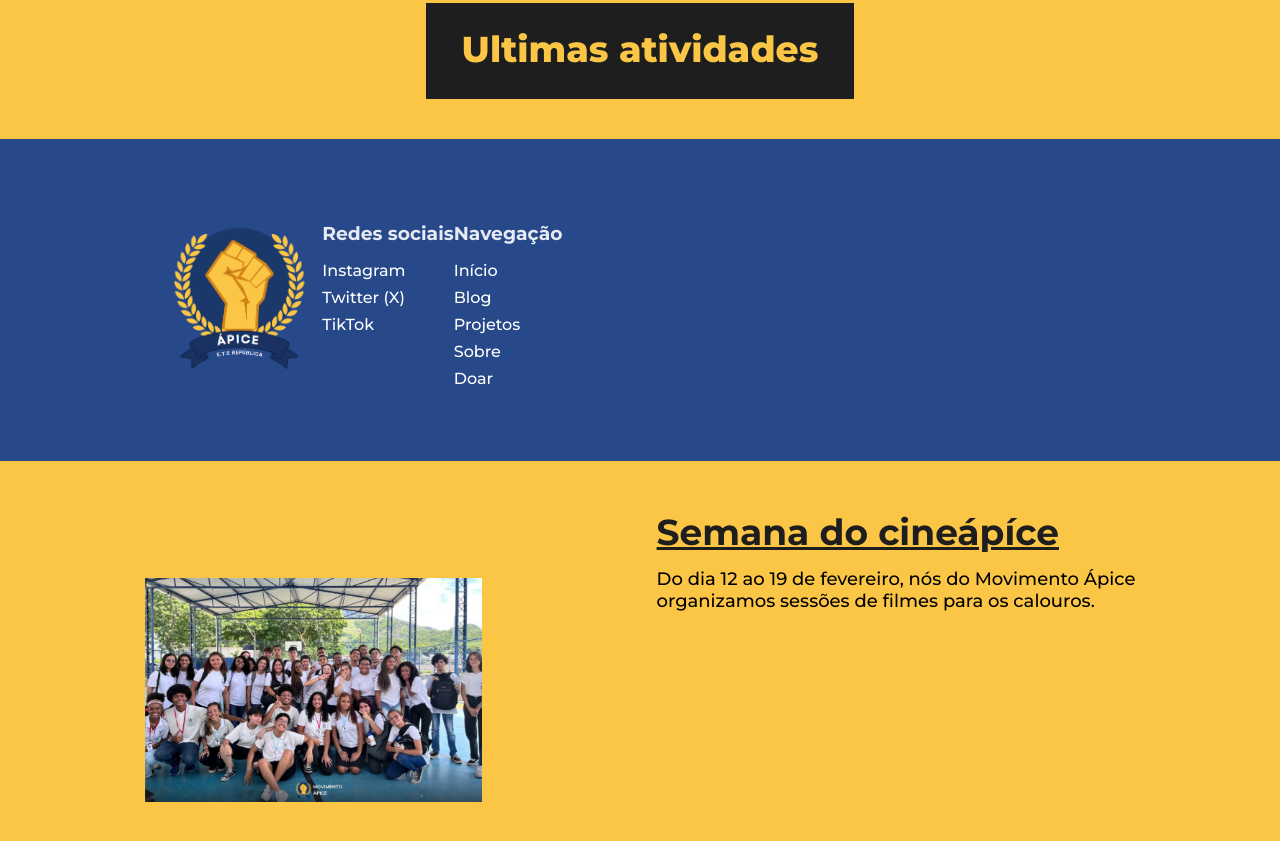
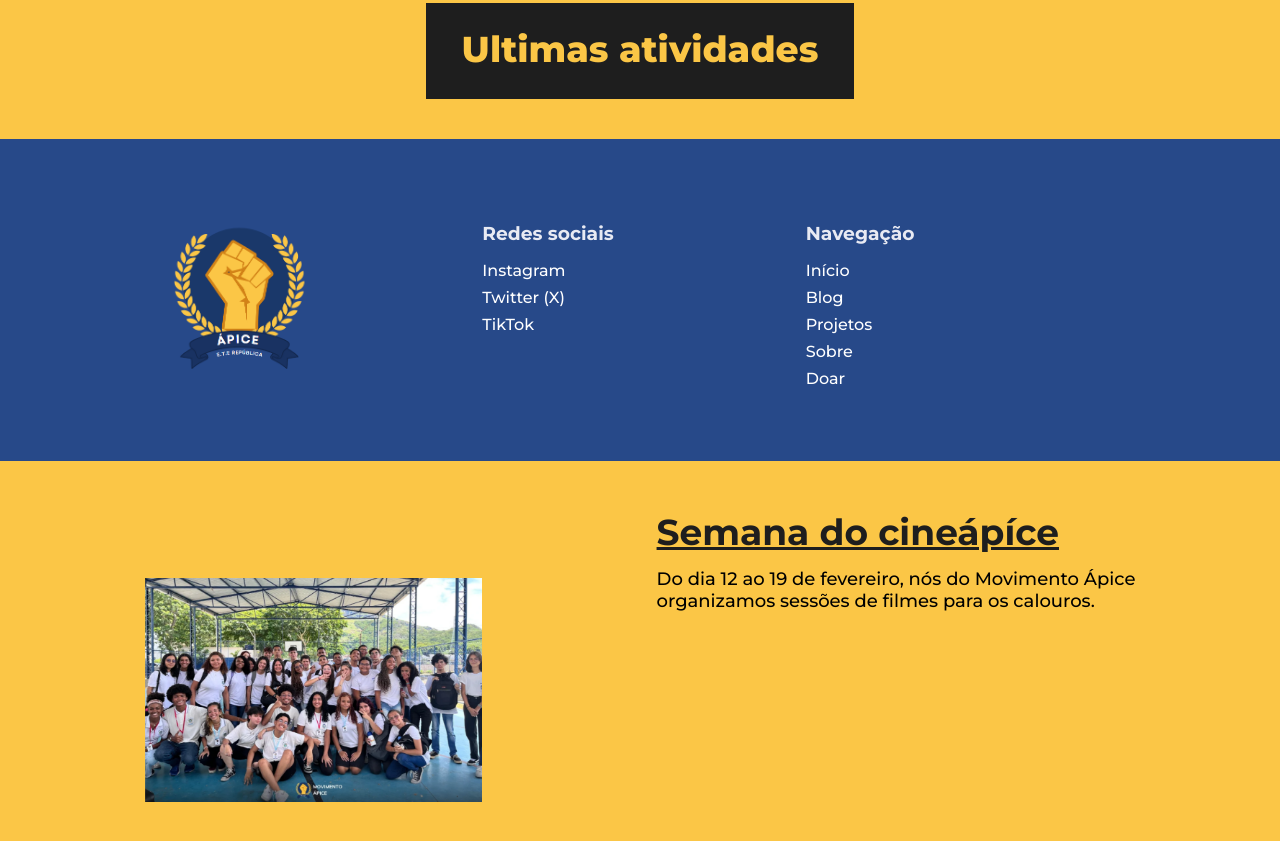
Before and after one commit to Cadu710/ApiceTeste.github.io, a plain HTML site: page index.html in a window 1280 px wide. Shown: the part 741-1582 px from the top of the page. Drawn offline with Linux system fonts and the light colour scheme.

Commit message:
Mudei redes e nave (NO MEDIA)

```diff
--- a/style.css
+++ b/style.css
@@ -198,6 +198,8 @@ footer img{
 footer .redes, .nave{
     display: flex;
     flex-direction: column;
+    margin-left: 10rem;
+    margin-right: 2rem;
 }
 footer h3{
     margin-bottom: 1rem;
```
